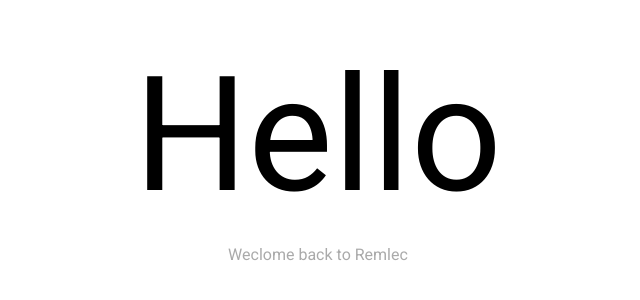
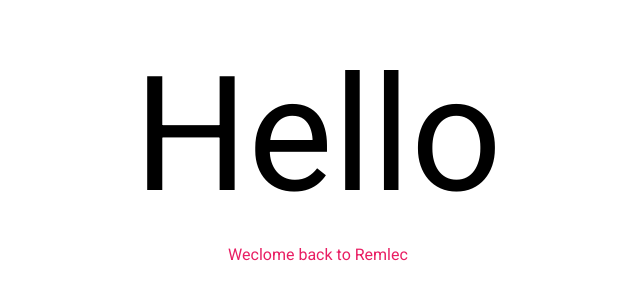
Before and after one commit to remlec/remlec.github.io, a plain HTML site: page index.html in a window 1280 px wide. Shown: the part 132-432 px from the top of the page, without its empty margins (322-962 px from the left). Drawn offline with Linux system fonts and the light colour scheme.

Commit message:
Better color

```diff
--- a/index.html
+++ b/index.html
@@ -17,7 +17,7 @@
         margin-bottom: 15px;
       }
       .remlec_p1 {
-        color: #aaa;
+        color: #e91e63;
         font-family: 'Roboto', sans-serif;
         font-weight: 200;
         text-align: center;
```
